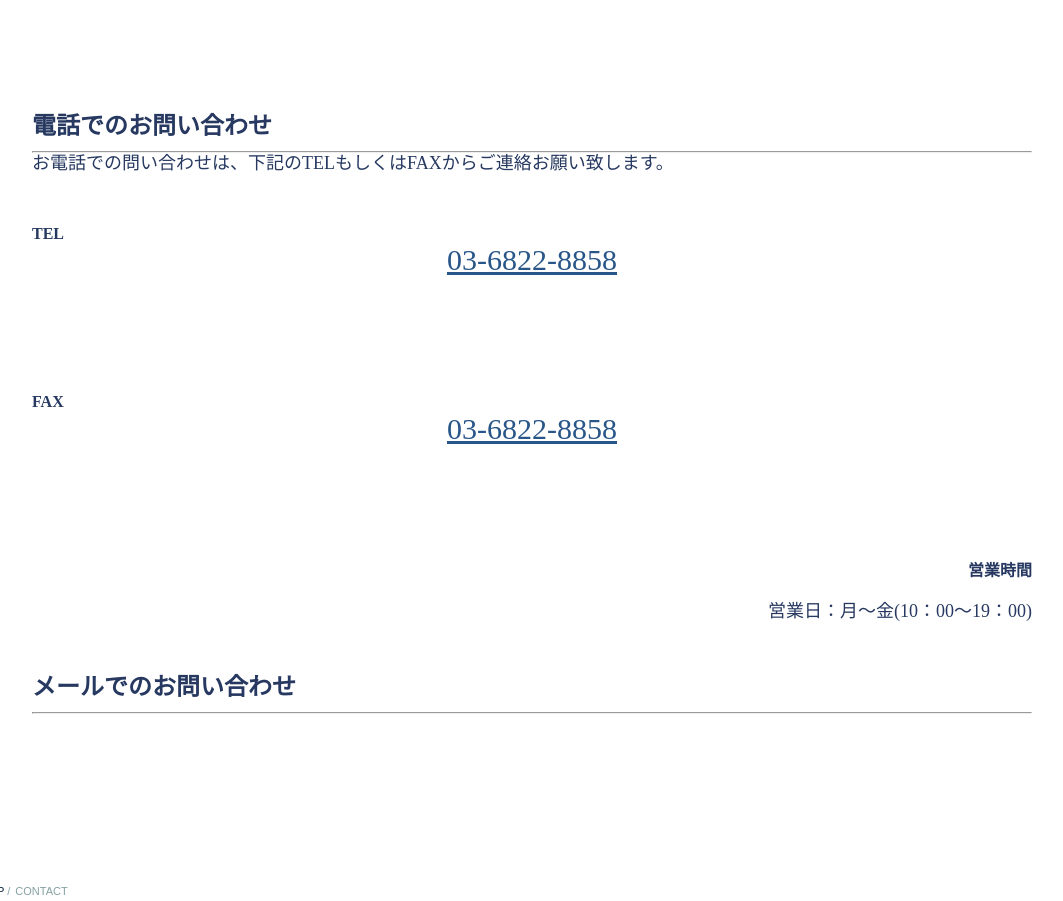
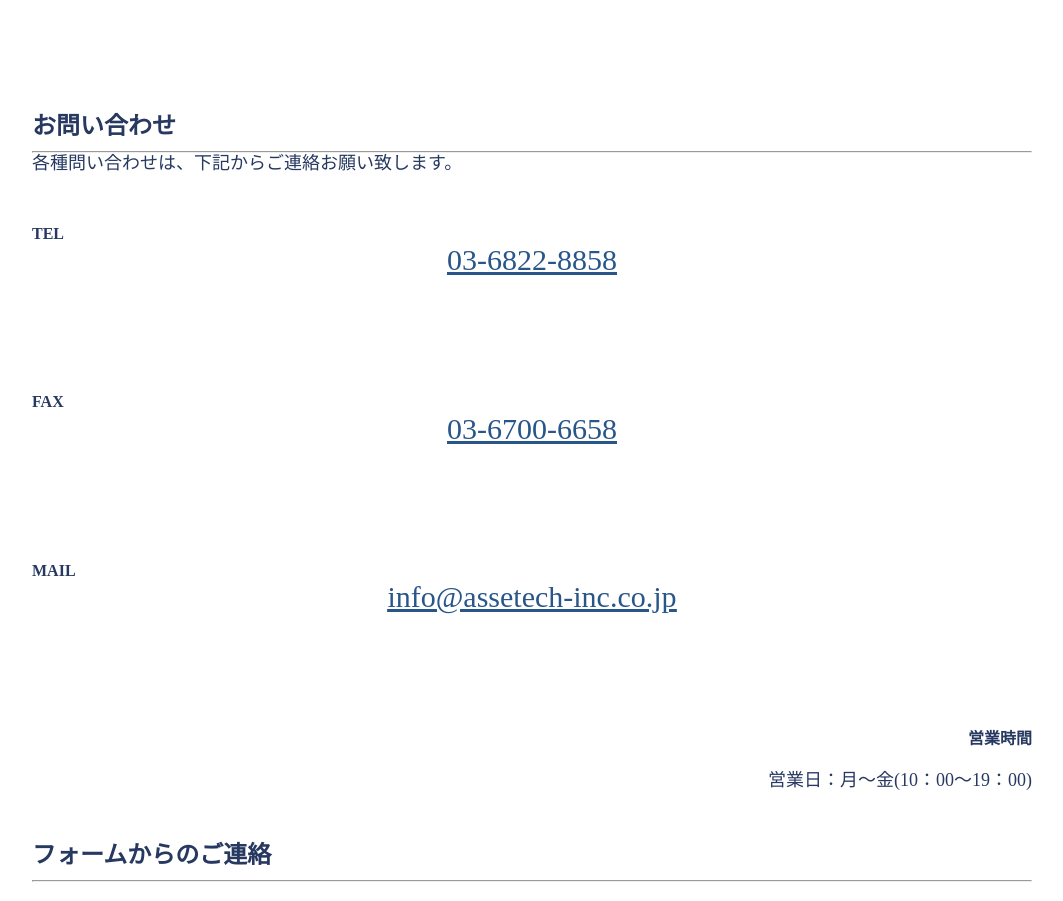
Before and after one commit to takaharuokita/assetech001, a plain HTML site: page contact.html in a window 1280 px wide. Shown: the part 665-1566 px from the top of the page, without its empty margins (108-1171 px from the left). Drawn offline with Linux system fonts and the light colour scheme; a script that the page names is missing.

Commit message:
こみっと

```diff
--- a/contact.html
+++ b/contact.html
@@ -107,8 +107,8 @@
                                         <div class="main" style="margin-top: 50px;">
                                             <section class="module-extra-small">
                                                 <div class="container f_yumin">
-                                                    <h3 class="font-alt mb-0">電話でのお問い合わせ</h3>
-                                                    <hr class="divider-w mt-10 mb-20"> お電話での問い合わせは、下記のTELもしくはFAXからご連絡お願い致します。
+                                                    <h3 class="font-alt mb-0">お問い合わせ</h3>
+                                                    <hr class="divider-w mt-10 mb-20"> 各種問い合わせは、下記からご連絡お願い致します。
 
                                                     <div class="row" style="margin-top: 50px;">
                                                         <div class="col-sm-6">
@@ -126,7 +126,17 @@
                                                             <div style="text-align: center;">
                                                                 <p style="font-size: 30px;color: #273961;">
                                                                     <u>
-                                                          <a href="tel:03-5244-9546">03-6822-8858</a>
+                                                          <a href="tel:03-6700-6658">03-6700-6658</a>
+                                                        </u>
+                                                                </p>
+                                                            </div>
+                                                        </div>
+                                                        <div class="col-sm-6">
+                                                            <h4 class="font-alt">MAIL</h4>
+                                                            <div style="text-align: center;">
+                                                                <p style="font-size: 30px;color: #273961;">
+                                                                    <u>
+                                                          <a href="mailto:info@assetech-inc.co.jp">info@assetech-inc.co.jp</a>
                                                         </u>
                                                                 </p>
                                                             </div>
@@ -142,7 +152,7 @@
 
                                             <section class="module-small" style="margin-top: 50px;">
                                                 <div class="container f_yumin">
-                                                    <h3 class="font-alt mb-0">メールでのお問い合わせ</h3>
+                                                    <h3 class="font-alt mb-0">フォームからのご連絡</h3>
                                                     <script src="https://sdk.form.run/js/v2/embed.js"></script>
                                                     <div class="formrun-embed" data-formrun-form="@reglos-wevies-1614240365" data-formrun-redirect="true">
                                                     </div>
```
